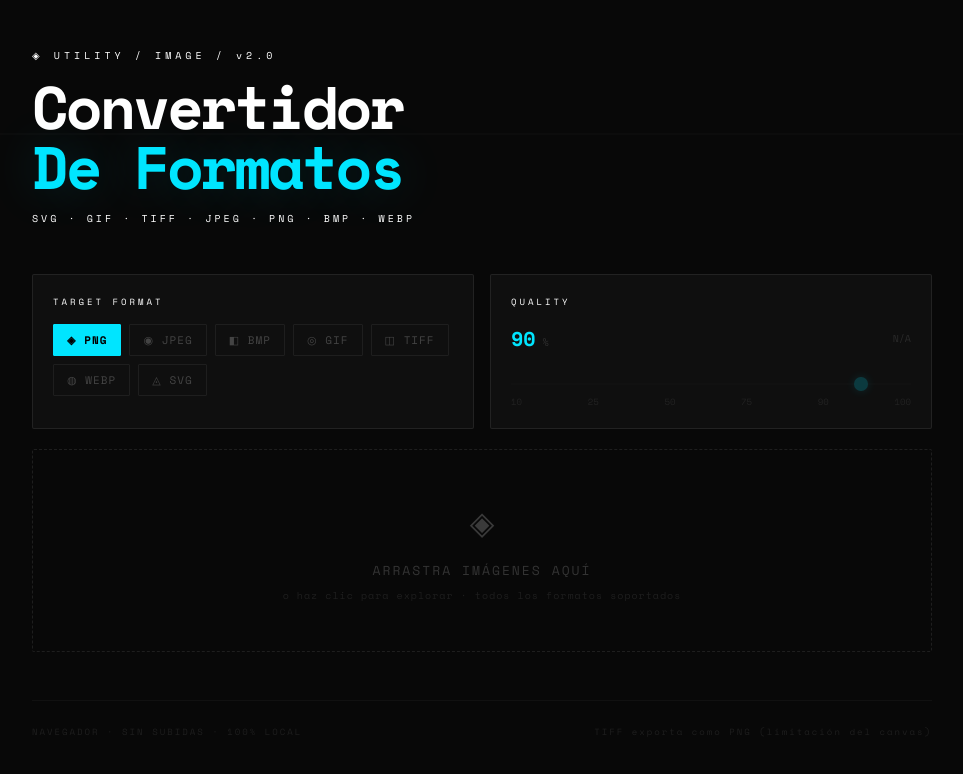
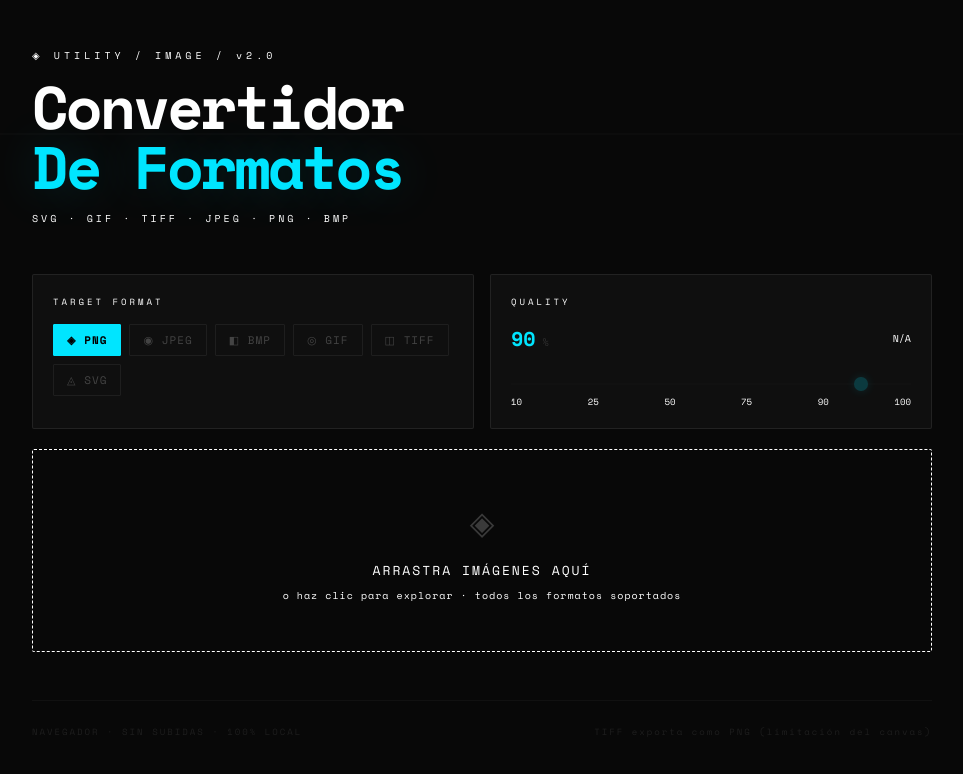
Before and after one commit to julianpuente14/convertidorDeImagenes, a plain HTML site: page index.html in a window 1280 px wide. Shown: the whole page, without its empty margins (158-1121 px from the left). Drawn offline with nearby package versions, Linux system fonts and the light colour scheme.

Commit message:
second commit

```diff
--- a/index.html
+++ b/index.html
@@ -139,14 +139,14 @@
   .quality-marks { display: flex; justify-content: space-between; }
   .quality-marks span {
     font-size: 9px;
-    color: #222;
+    color: #ffffff;
     cursor: pointer;
     transition: color 0.15s;
   }
 
   /* Drop zone */
   #dropzone {
-    border: 1px dashed #1e1e1e;
+    border: 1px dashed #ffffff;
     border-radius: 2px;
     padding: 48px 24px;
     text-align: center;
@@ -173,9 +173,9 @@
 
   #dropzone.drag-over .drop-icon { opacity: 0.8; transform: scale(1.1); }
 
-  .drop-title { font-size: 13px; color: #333; letter-spacing: 2px; transition: color 0.2s; }
+  .drop-title { font-size: 13px; color: #ffffff; letter-spacing: 2px; transition: color 0.2s; }
   #dropzone.drag-over .drop-title { color: var(--accent); }
-  .drop-sub { font-size: 10px; color: #1e1e1e; margin-top: 8px; letter-spacing: 1px; }
+  .drop-sub { font-size: 10px; color: #ffffff; margin-top: 8px; letter-spacing: 1px; }
 
   #fileInput { display: none; }
 
@@ -354,7 +354,7 @@
   <!-- Header -->
   <div class="eyebrow">◈ UTILITY / IMAGE / v2.0</div>
   <h1>Convertidor<br><span id="accentTitle">De Formatos</span></h1>
-  <div class="tagline">SVG · GIF · TIFF · JPEG · PNG · BMP · WEBP</div>
+  <div class="tagline">SVG · GIF · TIFF · JPEG · PNG · BMP </div>
 
   <!-- Controls -->
   <div class="controls">
@@ -370,7 +370,7 @@
       <div class="panel-label">QUALITY</div>
       <div class="quality-row">
         <div><span class="quality-val" id="qualityVal">90</span><span class="quality-unit"> %</span></div>
-        <div style="font-size:10px;color:#2a2a2a" id="qualityNote">JPEG / WEBP</div>
+        <div style="font-size:10px;color:#ffffff" id="qualityNote">JPEG / WEBP</div>
       </div>
       <input type="range" id="qualityRange" min="10" max="100" value="90">
       <div class="quality-marks">
@@ -413,7 +413,7 @@
 
 <script>
 // ─── CONFIG ──────────────────────────────────────────────────────────────────
-const FORMATS = ['PNG','JPEG','BMP','GIF','TIFF','WEBP','SVG'];
+const FORMATS = ['PNG','JPEG','BMP','GIF','TIFF','SVG'];
 
 const FMT = {
   PNG:  { mime:'image/png',      ext:'png',  icon:'◈', color:'#00e5ff' },
@@ -421,7 +421,6 @@ const FMT = {
   BMP:  { mime:'image/bmp',      ext:'bmp',  icon:'◧', color:'#a8ff3e' },
   GIF:  { mime:'image/gif',      ext:'gif',  icon:'◎', color:'#ff3de8' },
   TIFF: { mime:'image/png',      ext:'tiff', icon:'◫', color:'#ffe040' },
-  WEBP: { mime:'image/webp',     ext:'webp', icon:'◍', color:'#69ffb4' },
   SVG:  { mime:'image/svg+xml',  ext:'svg',  icon:'◬', color:'#b388ff' },
 };
 
```
